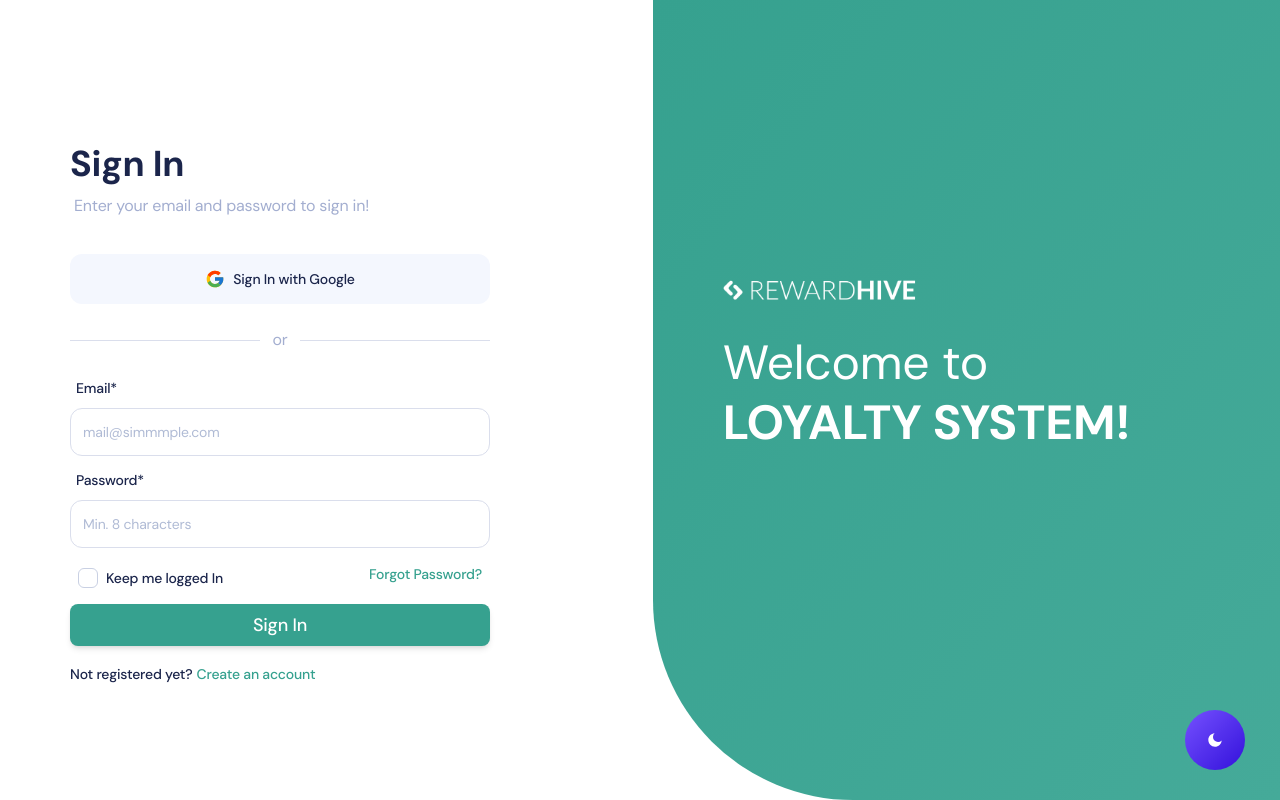
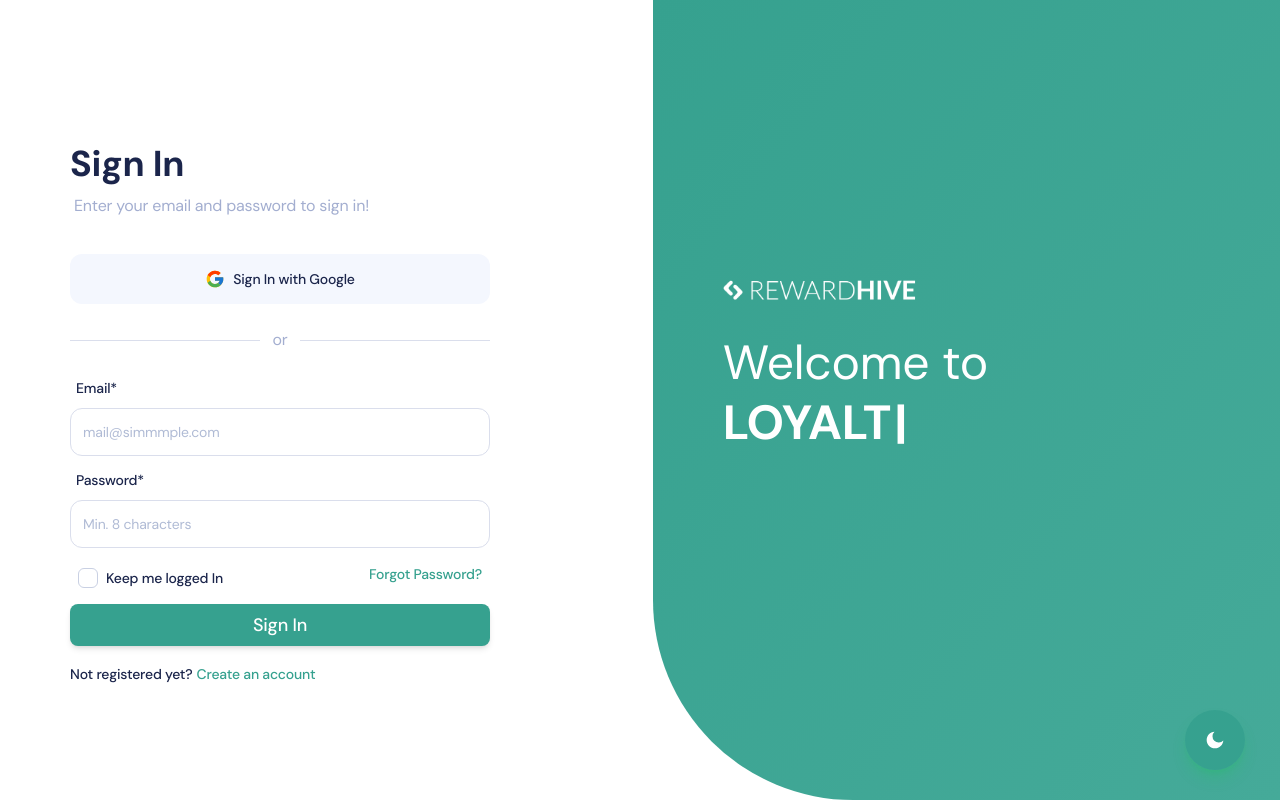
Before and after one commit to fahadaest/LoyaltySystem-NEXT, a Next.js app: page /auth/sign-in in a window 1280 px wide. Built offline with nearby package versions, Linux system fonts and the light colour scheme; what tailwindcss-rtl would draw is missing.

Commit message:
sign in page animations

```diff
--- a/package.json
+++ b/package.json
@@ -32,6 +32,7 @@
     "react-icons": "^4.4.0",
     "react-no-ssr": "^1.1.0",
     "react-router-dom": "^6.4.0",
+    "react-simple-typewriter": "^5.0.1",
     "tailwindcss-rtl": "^0.9.0",
     "typescript": "^4.9.4",
     "web-vitals": "^2.1.4"
--- a/src/app/admin/layout.tsx
+++ b/src/app/admin/layout.tsx
@@ -15,7 +15,6 @@
 import Footer from 'components/footer/Footer';
 
 export default function Admin({ children }: { children: React.ReactNode }) {
-  // states and functions
   const [open, setOpen] = useState(false);
   const pathname = usePathname();
   if (isWindowAvailable()) document.documentElement.dir = 'ltr';
--- a/src/app/auth/sign-in/page.tsx
+++ b/src/app/auth/sign-in/page.tsx
@@ -75,7 +75,7 @@
               </span>
               <a
                 href="/auth/sign-up/default"
-                className="ml-1 text-sm font-medium text-brandGreen hover:text-brand-600 dark:text-white"
+                className="ml-1 text-sm font-medium text-brandGreen dark:text-white transition-transform duration-200 hover:scale-105"
               >
                 Create an account
               </a>
--- a/src/components/auth/variants/DefaultAuthLayout/index.tsx
+++ b/src/components/auth/variants/DefaultAuthLayout/index.tsx
@@ -1,6 +1,7 @@
 import authImg from '/public/img/auth/auth.png';
 import logo from '/public/img/logo/logo.png';
 import NavLink from 'components/link/NavLink';
+import { Typewriter } from 'react-simple-typewriter';
 
 function Default(props: { maincard: JSX.Element }) {
   const { maincard } = props;
@@ -15,7 +16,17 @@
                 <img src={logo.src} alt="Logo" className="max-w-[40%] max-h-[40%]" />
                 <div className="mt-8 text-left text-white text-5xl leading-tight">
                   <span className="font-thin">Welcome to</span><br />
-                  <span className="font-bold">LOYALTY SYSTEM!</span>
+                  <span className="font-bold">
+                    <Typewriter
+                      words={['LOYALTY SYSTEM!']}
+                      loop={false}
+                      cursor
+                      cursorStyle="|"
+                      typeSpeed={70}
+                      deleteSpeed={20}
+                      delaySpeed={1000}
+                    />
+                  </span>
                 </div>
               </div>
             </div>
--- a/src/components/fixedPlugin/FixedPlugin.tsx
+++ b/src/components/fixedPlugin/FixedPlugin.tsx
@@ -1,37 +1,48 @@
-// Chakra Imports
-// Custom Icons
+'use client';
 import React from 'react';
+import { motion, AnimatePresence } from 'framer-motion';
+import { RiMoonFill, RiSunFill } from 'react-icons/ri';
 
-import { RiMoonFill, RiSunFill } from 'react-icons/ri';
 export default function FixedPlugin(props: { [x: string]: any }) {
   const { ...rest } = props;
   const [darkmode, setDarkmode] = React.useState(
-    document.body.classList.contains('dark')
+    typeof window !== 'undefined' && document.body.classList.contains('dark')
   );
 
-  return (
-    <button
-      className="border-px fixed bottom-[30px] right-[35px] !z-[99] flex h-[60px] w-[60px] items-center justify-center rounded-full border-[#6a53ff] bg-gradient-to-br from-brand-400 to-brand-600 p-0"
-      onClick={() => {
+  const toggleDarkMode = () => {
     if (darkmode) {
       document.body.classList.remove('dark');
-          setDarkmode(false);
     } else {
       document.body.classList.add('dark');
-          setDarkmode(true);
     }
-      }}
+    setDarkmode(!darkmode);
+  };
+
+  return (
+    <motion.button
+      whileHover={{ scale: 1.1 }}
+      whileTap={{ scale: 0.95, rotate: 10 }}
+      transition={{ type: 'spring', stiffness: 300 }}
+      className="border-px fixed bottom-[30px] right-[35px] z-[99] flex h-[60px] w-[60px] items-center justify-center rounded-full border-[#6a53ff] bg-gradient-to-br from-brandGreen to-brandGreen shadow-lg shadow-green-500/30 transition-shadow duration-300 hover:shadow-xl"
+      onClick={toggleDarkMode}
       {...rest}
     >
-      {/* // left={document.documentElement.dir === "rtl" ? "35px" : ""}
-      // right={document.documentElement.dir === "rtl" ? "" : "35px"} */}
-      <div className="cursor-pointer text-gray-600">
+      <AnimatePresence mode="wait" initial={false}>
+        <motion.div
+          key={darkmode ? 'sun' : 'moon'}
+          initial={{ opacity: 0, rotate: -90 }}
+          animate={{ opacity: 1, rotate: 0 }}
+          exit={{ opacity: 0, rotate: 90 }}
+          transition={{ duration: 0.3 }}
+          className="text-white"
+        >
           {darkmode ? (
-          <RiSunFill className="h-4 w-4 text-white" />
+            <RiSunFill className="h-5 w-5" />
           ) : (
-          <RiMoonFill className="h-4 w-4 text-white" />
+            <RiMoonFill className="h-5 w-5" />
           )}
-      </div>
-    </button>
+        </motion.div>
+      </AnimatePresence>
+    </motion.button>
   );
 }
```
Also changed, not shown: 1 other file (tests, documents, lock files or other folders). Lines whose indentation alone changed are shown as unchanged.
